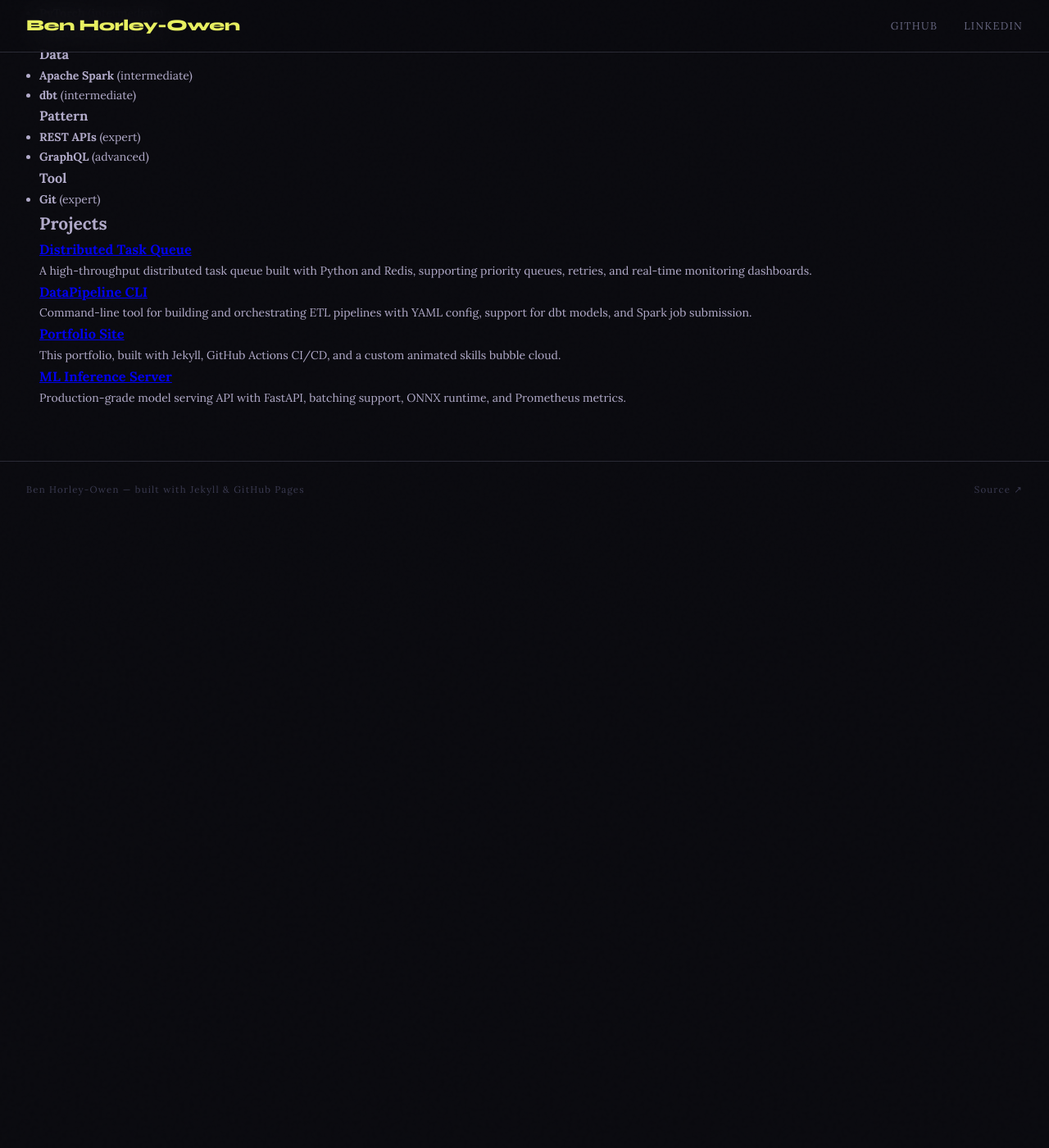
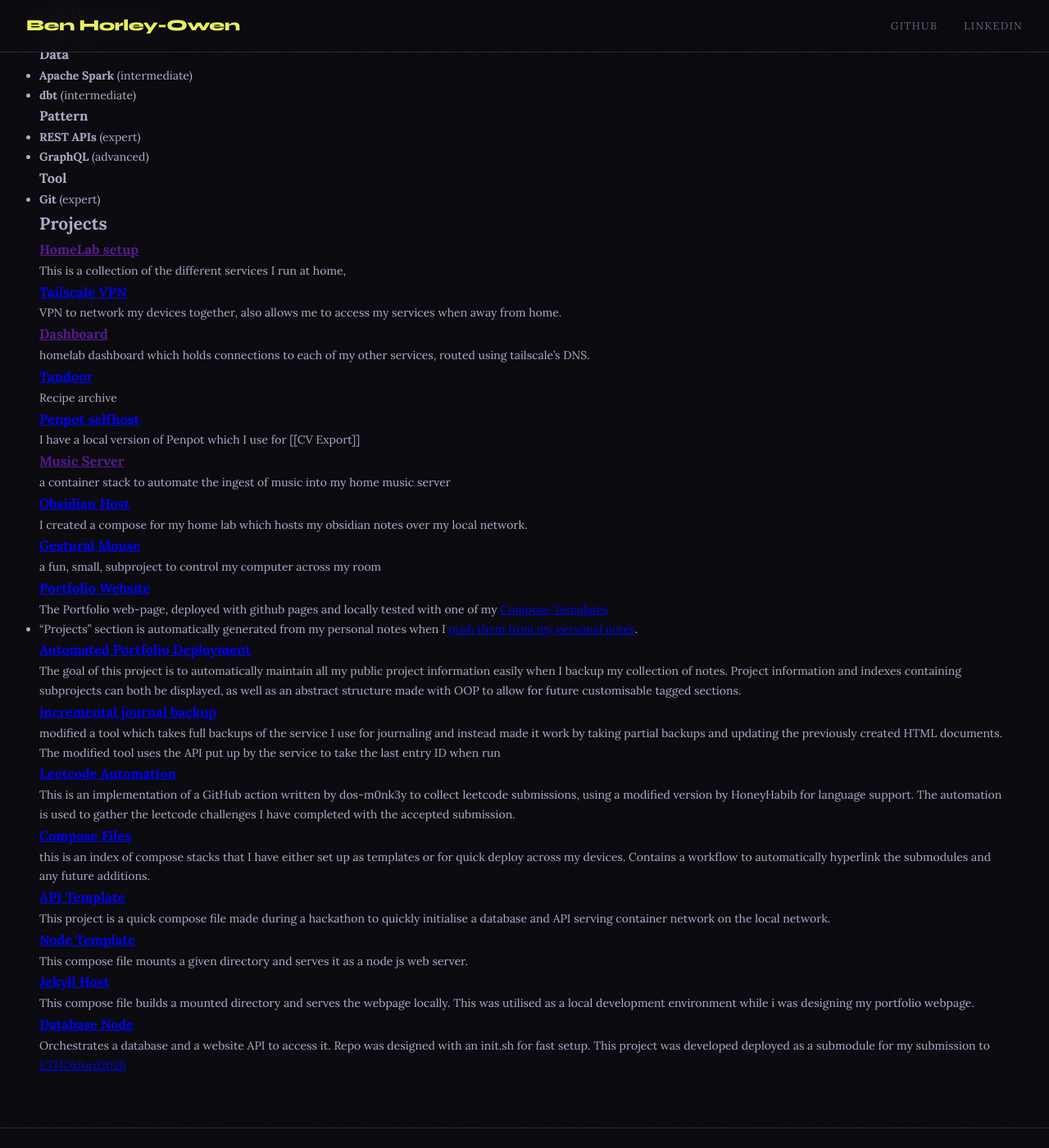
Before and after one commit to BenHorleyOwen/BenHorleyOwen.github.io, a Jekyll site: the page built from index.md, in a window 1280 px wide and 1400 px high, scrolled down 773 px. Shown: the whole window at 82% size. Built offline with Jekyll 4.4.1, drawn with Linux system fonts in a browser that asks for light colours; before the commit the page ends 1403 px from its top, so only the background shows below that.

Commit message:
update portfolio pages with latest project information

```diff
--- a/_data/projects.yml
+++ b/_data/projects.yml
@@ -1,39 +1,127 @@
-# _data/projects.yml
-# Add your projects here. skills[] must match skill names in skills.yml.
+projects:
+  - name: HomeLab setup
+    type: [index]
+    repo: null
+    skills: [docker, networking]
+    description: |
+      This is a collection of the different services I run at home,
 
-projects:
-  - name: "Distributed Task Queue"
-    slug: "distributed-task-queue"
-    description: "A high-throughput distributed task queue built with Python and Redis, supporting priority queues, retries, and real-time monitoring dashboards."
-    repo: "https://github.com/yourusername/distributed-task-queue"
-    demo: ""
-    featured: true
-    skills: [Python, Redis, Docker, FastAPI, PostgreSQL, REST APIs]
-    tags: [backend, open-source]
+    subprojects: [Tailscale VPN, Dashboard, Tandoor, Penpot selfhost, Music Server, Obsidian Host]
+  - name: Tailscale VPN
+    type: [subproject]
+    repo: https://github.com/tailscale/tailscale
+    skills: [vpn, networking]
+    description: |
+      VPN to network my devices together, also allows me to access my services when away from home.
 
-  - name: "DataPipeline CLI"
-    slug: "datapipeline-cli"
-    description: "Command-line tool for building and orchestrating ETL pipelines with YAML config, support for dbt models, and Spark job submission."
-    repo: "https://github.com/yourusername/datapipeline-cli"
-    demo: ""
-    featured: true
-    skills: [Python, Apache Spark, dbt, SQL, Docker, AWS]
-    tags: [data-engineering, cli]
+  - name: Dashboard
+    type: [subproject]
+    repo: null
+    skills: []
+    description: |
+      homelab dashboard which holds connections to each of my other services, routed using tailscale's DNS.
 
-  - name: "Portfolio Site"
-    slug: "portfolio-site"
-    description: "This portfolio, built with Jekyll, GitHub Actions CI/CD, and a custom animated skills bubble cloud."
-    repo: "https://github.com/yourusername/yourusername.github.io"
-    demo: "https://yourusername.github.io"
-    featured: false
-    skills: [JavaScript, GitHub Actions, Git]
-    tags: [frontend, devops]
+  - name: Tandoor
+    type: [subproject]
+    repo: https://github.com/TandoorRecipes/recipes
+    skills: [docker]
+    description: |
+      Recipe archive
 
-  - name: "ML Inference Server"
-    slug: "ml-inference-server"
-    description: "Production-grade model serving API with FastAPI, batching support, ONNX runtime, and Prometheus metrics."
-    repo: "https://github.com/yourusername/ml-inference-server"
-    demo: ""
-    featured: true
-    skills: [Python, FastAPI, PyTorch, Docker, Kubernetes, REST APIs]
-    tags: [ml, backend]
+  - name: Penpot selfhost
+    type: [subproject]
+    repo: https://github.com/penpot/penpot
+    skills: [docker]
+    description: |
+      I have a local version of Penpot which I use for [[CV Export]]
+
+  - name: Music Server
+    type: [subproject]
+    repo: null
+    skills: [docker, apis, file handling, p2p, ci/cd, automation,]
+    description: |
+      a container stack to automate the ingest of music into my home music server
+
+  - name: Obsidian Host
+    type: [subproject]
+    repo: https://github.com/BenHorleyOwen/Obsidian-Server
+    skills: [organisational skills, docker, compose, networking, problem solving]
+    description: |
+      I created a compose for my home lab which hosts my obsidian notes over my local network.
+
+
+  - name: Gestural Mouse
+    type: [presentation]
+    repo: https://github.com/BenHorleyOwen/Gestural-Mouse
+    skills: [opencv, mediapipe, python]
+    description: |
+      a fun, small, subproject to control my computer across my room
+
+  - name: Portfolio Website
+    type: [presentation]
+    repo: https://github.com/BenHorleyOwen/BenHorleyOwen.github.io
+    skills: [automation, github actions, frontend, development, javascript, file handling, scripting, organisational skills, ruby]
+    description: |
+      The Portfolio web-page, deployed with github pages and locally tested with one of my [Compose Templates](https://github.com/BenHorleyOwen/Compose-Templates)
+      - "Projects" section is automatically generated from my personal notes when I [push them from my personal notes](https://github.com/BenHorleyOwen/Automated-portfolio-deployment).
+
+  - name: Automated Portfolio Deployment
+    type: [presentation]
+    repo: https://github.com/BenHorleyOwen/Automated-portfolio-deployment
+    skills: [version control, automation, file handling, organisational skills, oop, ci/cd, oauth, resuable workflows, scripting, python]
+    description: |
+      The goal of this project is to automatically maintain all my public project information easily when I backup my collection of notes.
+      Project information and indexes containing subprojects can both be displayed, as well as an abstract structure made with OOP to allow for future customisable tagged sections.
+
+  - name: incremental journal backup
+    type: [presentation]
+    repo: https://github.com/BenHorleyOwen/Incremental-Journal-Backup
+    skills: [apis, backups, automation, scripting]
+    description: |
+      modified a tool which takes full backups of the service I use for journaling and instead made it work by taking partial backups and updating the previously created HTML documents. The modified tool uses the API put up by the service to take the last entry ID when run
+
+  - name: Leetcode Automation
+    type: [presentation]
+    repo: https://github.com/BenHorleyOwen/Leetcode-Synchroniser
+    skills: [apis, backups, automation, scripting]
+    description: |
+      This is an implementation of a GitHub action written by dos-m0nk3y to collect leetcode submissions, using a modified version by HoneyHabib for language support.
+      The automation is used to gather the leetcode challenges I have completed with the accepted submission.
+
+  - name: Compose Files
+    type: [index]
+    repo: https://github.com/BenHorleyOwen/Compose-Templates
+    skills: [github, submodules, templates, organisation, ci/cd, actions]
+    description: |
+      this is an index of compose stacks that I have either set up as templates or for quick deploy across my devices.
+      Contains a workflow to automatically hyperlink the submodules and any future additions.
+
+    subprojects: [API Template, Node Template, Jekyll Host, Database Node]
+  - name: API Template
+    type: [subproject]
+    repo: https://github.com/BenHorleyOwen/API-template
+    skills: [docker, python, fastapi, networking]
+    description: |
+      This project is a quick compose file made during a hackathon to quickly initialise a database and API serving container network on the local network.
+
+  - name: Node Template
+    type: [subproject]
+    repo: https://github.com/BenHorleyOwen/Node-Template
+    skills: [nodejs, apis, docker, networking, sql]
+    description: |
+      This compose file mounts a given directory and serves it as a node js web server.
+
+  - name: Jekyll Host
+    type: [subproject]
+    repo: https://github.com/BenHorleyOwen/Jekyll-Host
+    skills: [jekyll, dev environment, docker, deployment]
+    description: |
+      This compose file builds a mounted directory and serves the webpage locally.
+      This was utilised as a local development environment while i was designing my portfolio webpage.
+
+  - name: Database Node
+    type: [subproject]
+    repo: https://github.com/BenHorleyOwen/Database-Node
+    skills: [nodejs, python, docker, sql, networking, frontend, backend]
+    description: |
+      Orchestrates a database and a website API to access it. Repo was designed with an init.sh for fast setup. This project was developed deployed as a submodule for my submission to [ETHOxford2026](https://github.com/BenHorleyOwen/ETH2026)
```
